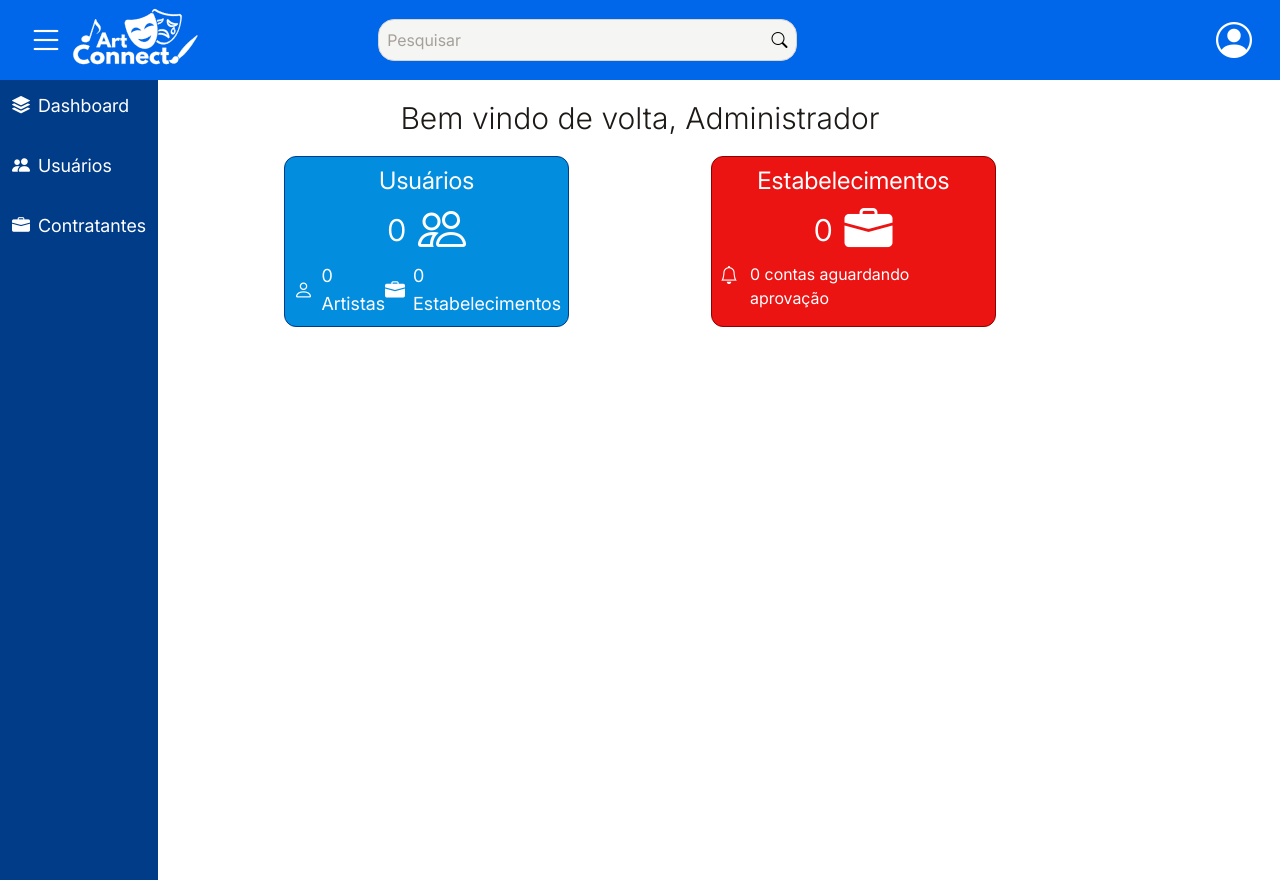
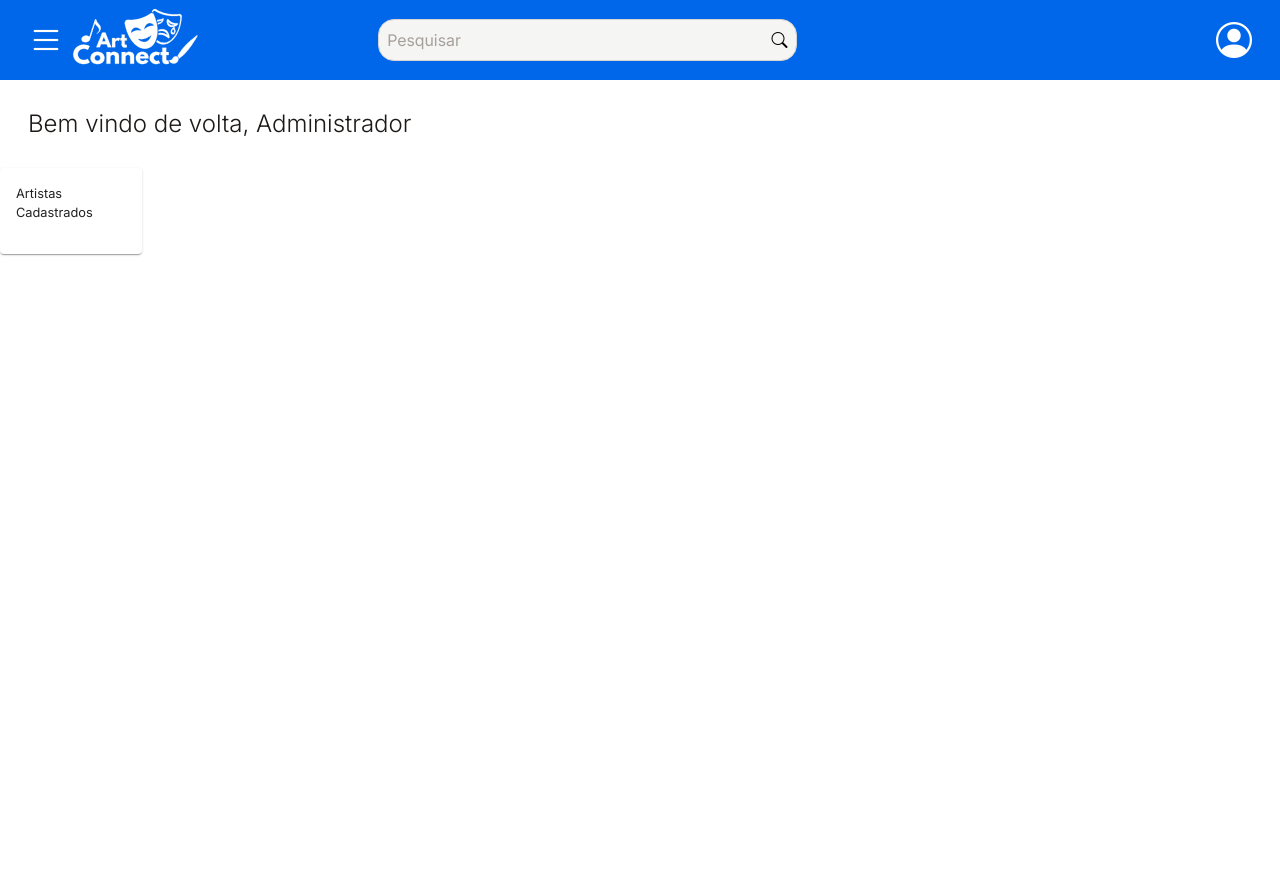
Before and after one commit to CorallusEtec/art-connect, a Next.js app: page /dashboard in a window 1280 px wide. After the commit the page ends 800 px from the top, so only its background shows below. Built offline with nearby package versions, Linux system fonts and the light colour scheme.

Commit message:
Importação do Material UI e testes com a lib

```diff
--- a/package.json
+++ b/package.json
@@ -9,6 +9,9 @@
     "lint": "eslint"
   },
   "dependencies": {
+    "@emotion/react": "^11.14.0",
+    "@emotion/styled": "^11.14.1",
+    "@mui/material": "^9.0.1",
     "@react-input/mask": "^2.0.4",
     "jwt-decode": "^4.0.0",
     "next": "^16.2.6",
--- a/src/app/(admin)/dashboard/page.tsx
+++ b/src/app/(admin)/dashboard/page.tsx
@@ -1,4 +1,6 @@
 'use client'
+import { Card, CardActions, CardContent } from '@mui/material';
+import Box from '@mui/material/Box'
 import { useState } from "react"
 export default function AdminDashboard() {
     const [listaUsuarios, setListaUsuarios] = useState([]);
@@ -6,46 +8,23 @@ export default function AdminDashboard() {
     return (
         <>
         <div className="flex flex-col">
-            <div className="flex justify-center p-5">
-                <h1 className="text-3xl font-light text-stone-900">Bem vindo de volta, Administrador</h1>
+            <div className="flex p-7">
+                <h1 className="text-2xl font-light text-stone-900">Bem vindo de volta, Administrador</h1>
+            </div>
+            <div className="grid grid-cols-9">
+                <Box component={"small"}>
+                    <Card>
+                        <CardContent>
+                            <span>Artistas Cadastrados</span>
+                        </CardContent>
+                        <CardActions>
+
+                        </CardActions>
+
+                    </Card>
+                </Box>
             </div>
 
-            <div className="grid grid-cols-9">
-                {/* CARD USUARIOS */}
-                <a href="/admin/usuarios" className="p-2 col-span-2 col-start-3 gap-2 rounded-xl flex text-white flex-col bg-azul-200 border border-azul-600">
-                    <div className="flex justify-center">
-                        <h2 className="text-2xl">Usuários</h2>
-                    </div>
-                    <div className="flex items-center justify-center text-2xl gap-3">
-                        <span className="text-3xl">{listaUsuarios.length}</span>
-                        <i className="text-5xl bi bi-people"></i>
-                    </div>
-                    <div className="flex justify-between">
-                        <div className="flex items-center gap-2">
-                            <i className="text-xl bi bi-person"></i>
-                            <span className="text-lg">0 Artistas</span>
-                        </div>
-                        <div className="flex items-center gap-2">
-                            <i className="text-xl bi bi-briefcase-fill"></i>
-                            <span className="text-lg">0 Estabelecimentos</span>
-                        </div>
-                    </div>
-                </a>
-                {/* CARD ESTABELECIMENTOS */}
-                <div className="p-2 col-span-2 col-end-8 gap-2 rounded-xl flex text-white flex-col bg-vermelho-300 border border-vermelho-500">
-                    <div className="flex justify-center">
-                        <h2 className="text-2xl">Estabelecimentos</h2>
-                    </div>
-                    <div className="flex items-center justify-center text-2xl gap-3">
-                        <span className="text-3xl">0</span>
-                        <i className="text-5xl bi bi-briefcase-fill"></i>
-                    </div>
-                    <div className="flex justify-center gap-3">
-                        <i className="text-lg bi bi-bell"></i>
-                        <span>0 contas aguardando aprovação</span>
-                    </div>
-                </div>
-            </div>
         </div>
         </>
     )
--- a/src/app/(public)/login/page.tsx
+++ b/src/app/(public)/login/page.tsx
@@ -11,12 +11,14 @@ import { $ZodIssue } from 'zod/v4/core';
 import { ShowErrors } from '@/components/ShowErrors';
 import { AuthService } from "@/services/AuthService";
 import { redirect } from "next/navigation";
+import { Alert, Snackbar } from "@mui/material";
 
 export default function Login() {
   const [email, setEmail] = useState("");
   const [senha, setSenha] = useState("");
 
-  const [errors, setErrors] = useState<$ZodIssue[]>([]);
+  const [error, setError] = useState<string>("");
+  const [alert, setAlert] = useState(false);
 
   async function login() {
     const validation = loginSchema.safeParse({email, senha});
@@ -26,21 +28,26 @@ export default function Login() {
 
       redirect("/dashboard");
     } else {
-
-      setErrors(validation.error.issues);
-      setTimeout(()=>{
-        setErrors([])
-      }, 3000)
+      console.log(validation.error.issues[0].message);
+      handleErrorAlert(validation.error.issues[0].message);
     }
   }
 
+  function handleErrorAlert(message: string) {
+    setError(message);
+    setAlert(!alert);
+  }
 
   return (
 
-    <div className="grid grid-cols-8 min-h-[calc(50rem)] items-center">
+    <div className="grid grid-cols-12">
+      <Snackbar open={alert} autoHideDuration={2000} onClose={()=>setAlert(false)}>
+        <Alert severity="error">{error}</Alert>
+      </Snackbar>
+      {/* CONTAINER PRICIPAL */}
+      <div className="mt-30 col-span-10 col-start-2 grid grid-cols-12 border rounded-lg shadow-2xl border-cinza-100">
 
-      {/* CONTAINER PRICIPAL */}
-      <div className=" col-span-4 col-start-3 h-10/12 grid grid-cols-12 border rounded-lg shadow-2xl border-cinza-100">
+
         {/* BANNER */}
         <div className="flex col-span-6 p-3 bg-center bg-cover rounded-l-lg" style={{backgroundImage: "url('assets/bg/mic.jpg')"}}>
           <div className="">
@@ -49,7 +56,7 @@ export default function Login() {
         </div>
 
         {/* LOGIN UI */}
-        <div className="flex justify-center col-span-6 p-20 rounded-r-lg">
+        <div className="flex justify-center col-span-6 p-10 rounded-r-lg">
 
           <div className="flex flex-col gap-5">
             {/* HEADER */}
@@ -74,9 +81,8 @@ export default function Login() {
 
               {/* LOGAR */}
               <div className="flex justify-center">
-                <TextButton onClick={()=>login()}>Logar</TextButton>
+                <TextButton type="submit" onClick={()=>login()}>Logar</TextButton>
               </div>
-              <ShowErrors errors={errors} />
             </div>
           </div>
         </div>
--- a/src/components/Navbar.tsx
+++ b/src/components/Navbar.tsx
@@ -10,7 +10,7 @@ export default function Navbar() {
 
     return (
         <>
-            <header className="flex justify-between bg-azul-400 p-2 px-5 text-white items-center sticky overflow-hidden top-0">
+            <header className="flex justify-between bg-azul-400 p-2 px-5 text-white items-center fixed w-full z-50">
                 <Logo />
                 <div className="flex gap-20 items-center text-xl">
                     <a href="/">Sobre o Art Connect</a>
--- a/src/components/dashboard/NavbarAdmin.tsx
+++ b/src/components/dashboard/NavbarAdmin.tsx
@@ -7,7 +7,7 @@ export default function NavbarAdmin() {
 
     const [config, setConfig] = useState(false);
     const route = useRouter();
-    const [showMenu, setShowMenu] = useState(true);
+    const [showMenu, setShowMenu] = useState(false);
     function logout() {
         sessionStorage.clear();
         route.push('/login');
--- a/src/components/dashboard/SideBarItem.tsx
+++ b/src/components/dashboard/SideBarItem.tsx
@@ -6,7 +6,7 @@ export type SideBarItemProps = AnchorHTMLAttributes<HTMLAnchorElement> & {
 
 export function SideBarItem({...props}: SideBarItemProps) {
     return (
-        <a className="cursor-pointer flex gap-2 hover:bg-azul-200 p-3" {...props}>
+        <a className="cursor-pointer flex gap-2 hover:bg-azul-200 p-3 px-7" {...props}>
             {props.children}
             <span>{props.title}</span>
         </a>
--- a/tsconfig.json
+++ b/tsconfig.json
@@ -1,6 +1,6 @@
 {
   "compilerOptions": {
-    "ignoreDeprecations": "6.0",
+    "ignoreDeprecations": "5.0",
     "target": "ES2017",
     "lib": [
       "dom",
```
Also changed, not shown: 1 other file (tests, documents, lock files or other folders).
